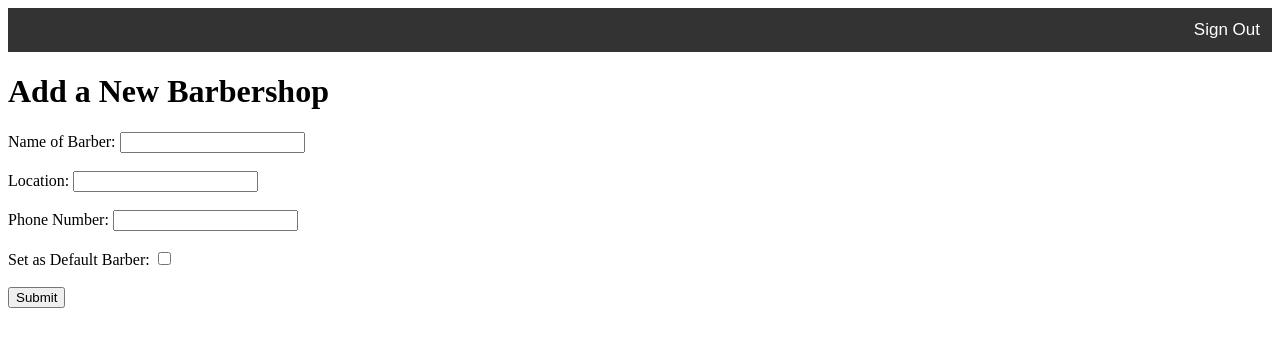
After one commit to amanmessinezis/BarberBookingSystem, a Flask app: page /new_barbershop in a window 1280 px wide. The commit adds this page. Shown: the top 347 px of the page. Run offline with Flask 3, Linux system fonts and the light colour scheme; a user stored in the database is signed in.

Commit message:
added logout in navbar barber_home.html created customer_home.html created new_barbershop.html created stylesheet

```diff
--- /dev/null
+++ b/static/styles.css
@@ -0,0 +1,32 @@
+.navbar {
+    width: 100%;
+    background-color: #333;
+    overflow: auto;
+}
+
+.navbar a {
+    float: left;
+    padding: 12px;
+    color: white;
+    text-align: center;
+    text-decoration: none;
+    font-size: 17px;
+}
+
+.navbar-right {
+    float: right;
+}
+
+.navbar button {
+    padding: 12px;
+    color: white;
+    background-color: #333;
+    border: none;
+    cursor: pointer;
+    font-size: 17px;
+}
+
+.navbar button:hover {
+    background-color: #ddd;
+    color: black;
+}
--- a/templates/base.html
+++ b/templates/base.html
@@ -4,8 +4,18 @@
     <meta charset="UTF-8">
     <meta name="viewport" content="width=device-width, initial-scale=1.0">
     <title>Flask BBS</title>
+    <link rel="stylesheet" href="{{ url_for('static', filename='styles.css') }}">
 </head>
 <body>
+    <div class="navbar">
+        {% if current_user.is_authenticated %}
+        <div class="navbar-right">
+            <form action="{{ url_for('logout') }}" method="POST">
+                <button type="submit">Sign Out</button>
+            </form>
+        </div>
+        {% endif %}
+    </div>
     <div class="container">
         {% block content %}
         {% endblock %}
--- /dev/null
+++ b/templates/new_barbershop.html
@@ -0,0 +1,20 @@
+{% extends 'base.html' %}
+
+{% block content %}
+<h1>Add a New Barbershop</h1>
+<form action="{{ url_for('new_barbershop') }}" method="POST">
+    <label for="name">Name of Barber:</label>
+    <input type="text" id="name" name="name" required><br><br>
+
+    <label for="address">Location:</label>
+    <input type="text" id="address" name="address" required><br><br>
+
+    <label for="phone_number">Phone Number:</label>
+    <input type="text" id="phone_number" name="phone_number" required><br><br>
+
+    <label for="default_barber">Set as Default Barber:</label>
+    <input type="checkbox" id="default_barber" name="default_barber"><br><br>
+
+    <button type="submit">Submit</button>
+</form>
+{% endblock %}
```
Also changed, not shown: templates/barber_home.html (added, +7 -0 lines), templates/customer_home.html (added, +7 -0 lines).
